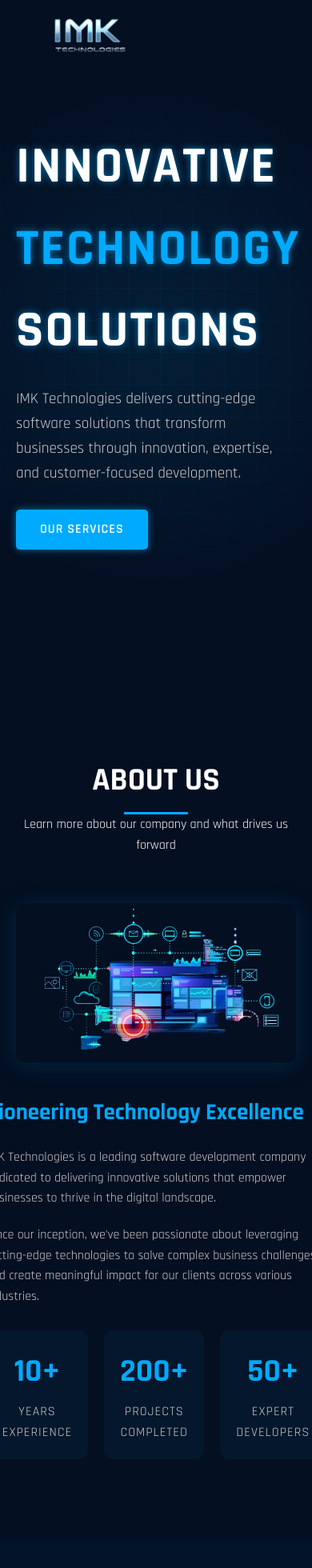
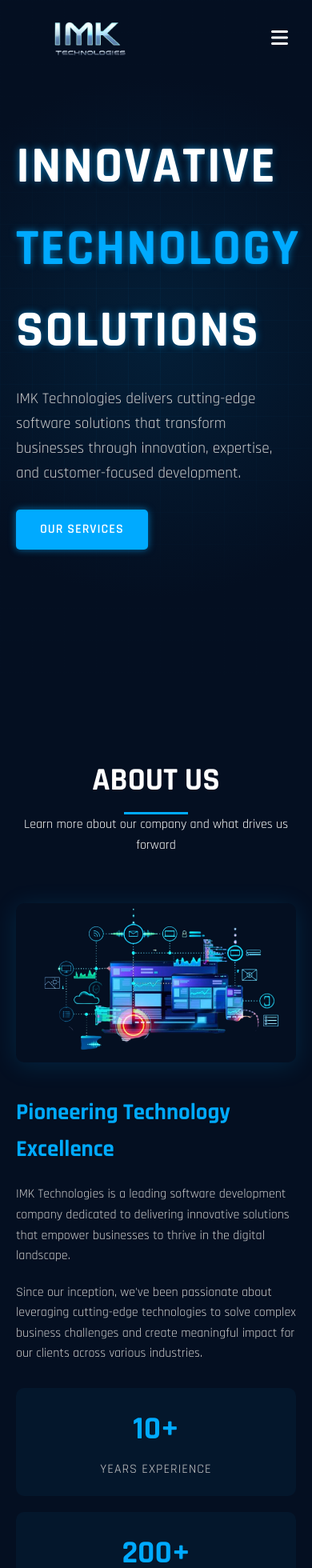
Before and after one commit to Allevandrose/react_IMK, a React (Vite) app: page / in a window 390 px wide. Shown: the top 1960 px of the page at 80% size. Built offline with nearby package versions, Linux system fonts and the light colour scheme.

Commit message:
made my react app fully responsive

```diff
--- a/package.json
+++ b/package.json
@@ -11,6 +11,8 @@
   },
   "dependencies": {
     "@fortawesome/fontawesome-free": "^6.7.2",
+    "@fortawesome/free-solid-svg-icons": "^6.7.2",
+    "@fortawesome/react-fontawesome": "^0.2.2",
     "@splidejs/react-splide": "^0.7.12",
     "@splidejs/splide": "^4.1.4",
     "alpinejs": "^3.14.9",
--- a/src/assets/css/About.css
+++ b/src/assets/css/About.css
@@ -1,4 +1,3 @@
-
 /* About Section */
 .section {
   padding: 100px 0;
@@ -99,3 +98,16 @@
   letter-spacing: 1px;
   margin: 0;
 }
+
+/* Responsive Stats */
+@media (max-width: 992px) {
+  .stats {
+    grid-template-columns: repeat(2, 1fr);
+  }
+}
+
+@media (max-width: 768px) {
+  .stats {
+    grid-template-columns: 1fr;
+  }
+}
--- a/src/assets/css/General.css
+++ b/src/assets/css/General.css
@@ -34,15 +34,6 @@ overflow: hidden;
   padding: 0 20px;
 }
 
-/* Update .nav-toggle with padding */
-.nav-toggle {
-  display: none;
-  font-size: 1.5rem;
-  cursor: pointer;
-  color: var(--text-primary);
-  padding: 10px; /* Increases clickable area */
-}
-
 /* Responsive Design */
 @media (max-width: 992px) {
   .about-content {
@@ -55,10 +46,6 @@ overflow: hidden;
 }
 
 @media (max-width: 768px) {
-.nav-toggle {
-  display: block;
-}
-
   .nav-menu {
     position: fixed;
     top: 90px;
--- a/src/assets/css/Nav.css
+++ b/src/assets/css/Nav.css
@@ -1,4 +1,3 @@
-
 /* Header & Navigation */
 header {
   position: fixed;
@@ -34,6 +33,7 @@
   font-size: 1.5rem;
   cursor: pointer;
   color: var(--text-primary);
+  padding: 10px; /* Makes button easier to click */
 }
 
 .nav-menu {
@@ -74,3 +74,34 @@
 .nav-menu a:hover::after {
   width: 100%;
 }
+
+/* Mobile Styles */
+@media (max-width: 768px) {
+  .nav-toggle {
+    display: block;
+  }
+
+  .nav-menu {
+    display: flex;
+    flex-direction: column;
+    position: fixed;
+    top: 90px;
+    left: 0;
+    width: 100%;
+    background-color: rgba(4, 15, 33, 0.95);
+    align-items: center;
+    padding: 20px 0;
+    clip-path: polygon(0 0, 100% 0, 100% 0, 0 0);
+    transition: all 0.4s ease-out;
+    backdrop-filter: blur(10px);
+  }
+
+  .nav-menu.active {
+    clip-path: polygon(0 0, 100% 0, 100% 100%, 0 100%);
+    box-shadow: var(--box-shadow);
+  }
+
+  .nav-menu li {
+    margin: 15px 0;
+  }
+}
--- a/src/components/About.jsx
+++ b/src/components/About.jsx
@@ -1,6 +1,6 @@
 import React from "react";
+import '../assets/css/General.css';
 import '../assets/css/About.css'; // Import the CSS file for styling
-import '../assets/css/General.css';
 import team from '../assets/images/team.png';
 
 const About = () => {
--- a/src/components/Test.jsx
+++ b/src/components/Test.jsx
@@ -1,16 +1,16 @@
 import { useEffect, useState } from 'react';
+import { FontAwesomeIcon } from '@fortawesome/react-fontawesome';
+import { faBars, faXmark } from '@fortawesome/free-solid-svg-icons';
+
 import logo from '../assets/images/logo.png';
-import '../assets/css/Nav.css'; // Optional: If you have your styles there
+import '../assets/css/Nav.css';
 import '../assets/css/General.css';
-
-// You can import the Font Awesome library in the main entry file if not done already
-import '@fortawesome/fontawesome-free/css/all.min.css';
 
 const Test = () => {
   const [scrolled, setScrolled] = useState(false);
   const [isOpen, setIsOpen] = useState(false);
 
-  // Handle scroll detection
+  // Detect scroll to add 'scrolled' class
   useEffect(() => {
     const handleScroll = () => {
       setScrolled(window.pageYOffset > 50);
@@ -20,7 +20,7 @@ const Test = () => {
     return () => window.removeEventListener('scroll', handleScroll);
   }, []);
 
-  // Manage body overflow when menu is open/closed
+  // Disable body scroll when nav is open
   useEffect(() => {
     if (isOpen) {
       document.body.classList.add('menu-open');
@@ -36,10 +36,14 @@ const Test = () => {
           <div className="logo">
             <img src={logo} alt="IMK Technologies Logo" />
           </div>
+
           <div className="nav-toggle" onClick={() => setIsOpen(!isOpen)}>
-            {/* Font Awesome icons for the hamburger menu and close icon */}
-            <i className={`fas ${isOpen ? 'fa-times' : 'fa-bars'}`}></i>
+            <FontAwesomeIcon
+              icon={isOpen ? faXmark : faBars}
+              className="nav-icon"
+            />
           </div>
+
           <ul className={`nav-menu ${isOpen ? 'active' : ''}`}>
             <li><a href="#home" onClick={() => setIsOpen(false)}>Home</a></li>
             <li><a href="#about" onClick={() => setIsOpen(false)}>About</a></li>
```
Also changed, not shown: 1 other file (tests, documents, lock files or other folders). Lines whose indentation alone changed are shown as unchanged.
